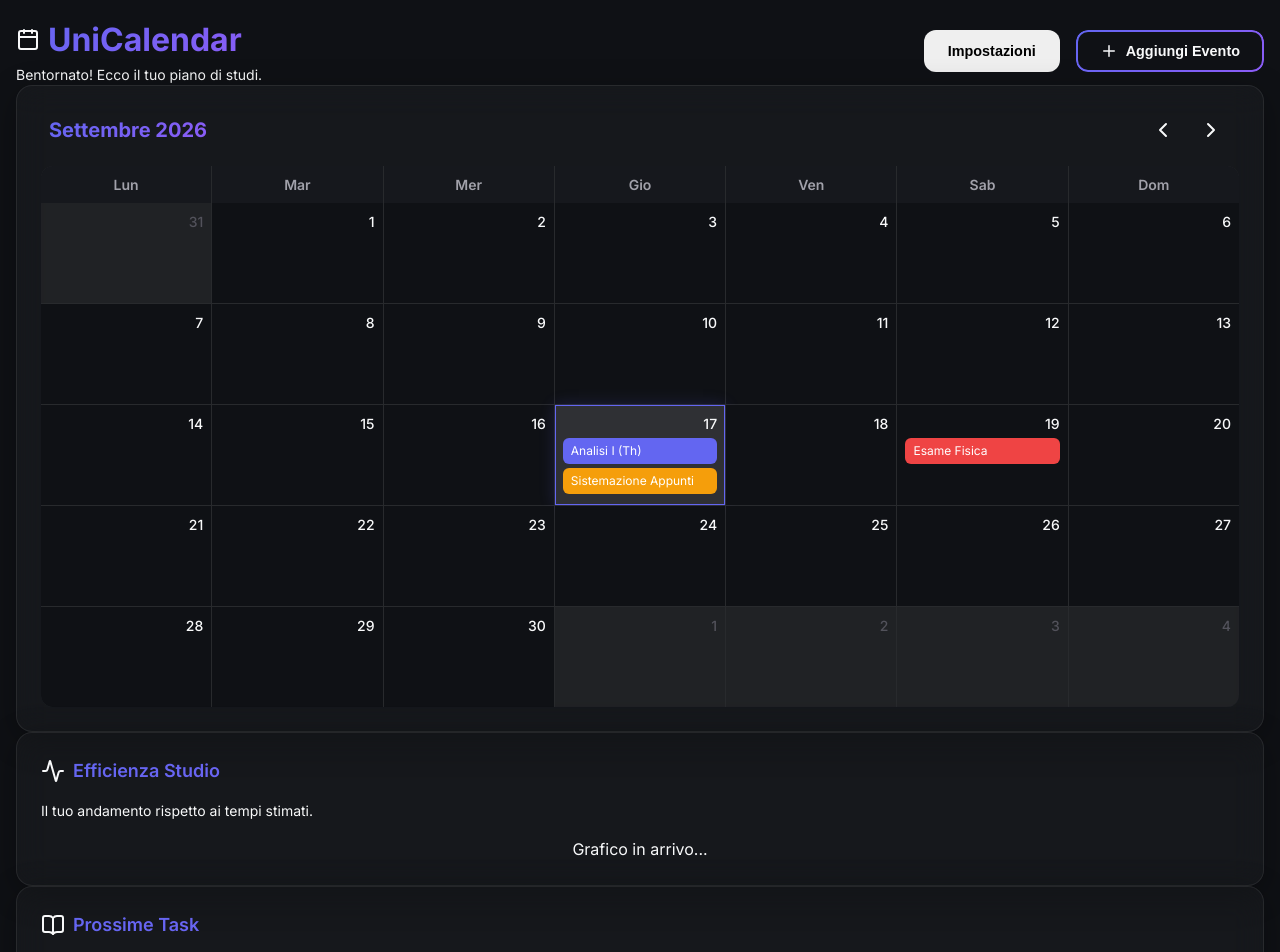
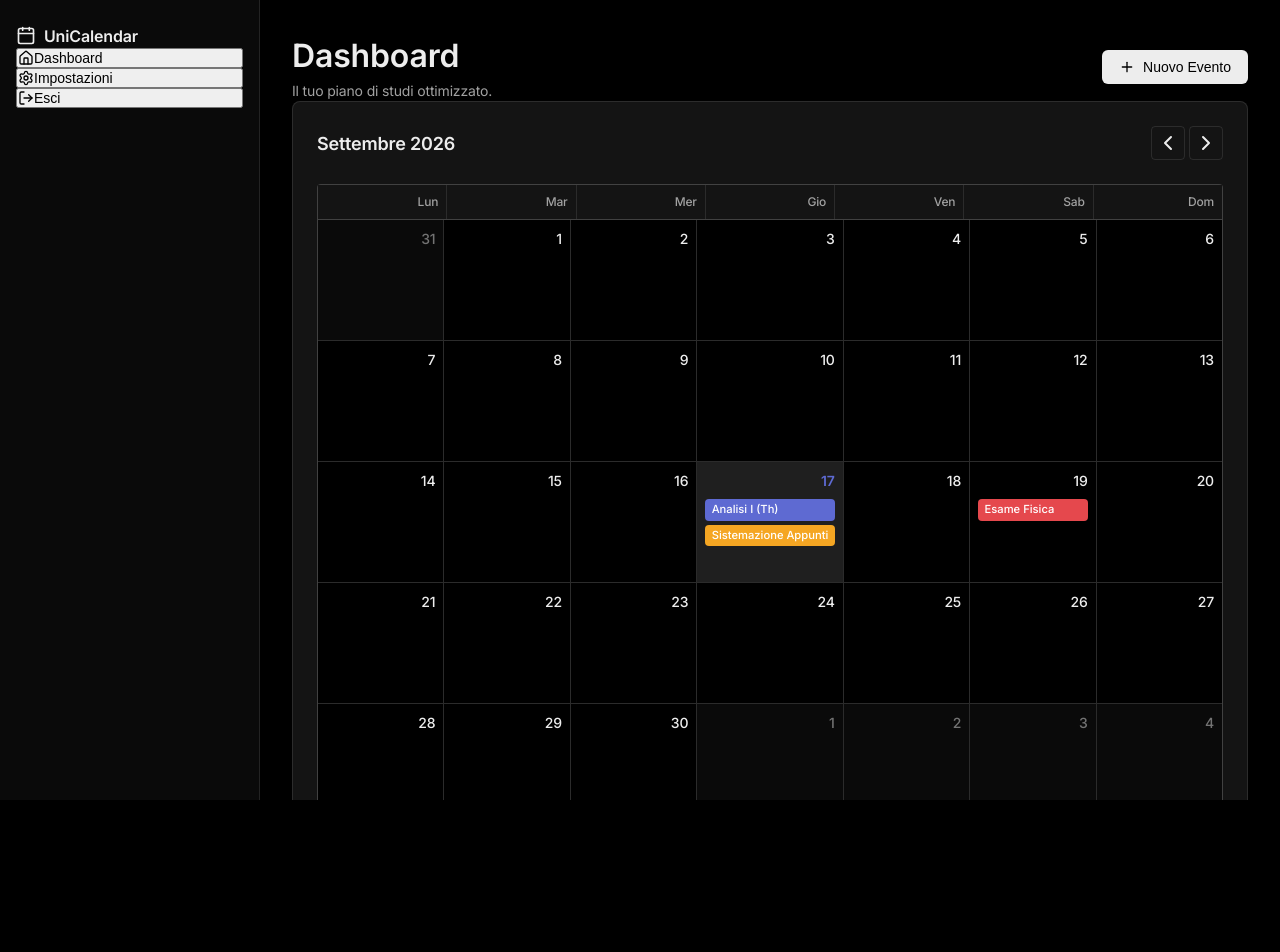
Before and after one commit to simonemagistrali/UniCalendar, a React (Vite) app: page /home in a window 1280 px wide. Shown: the top 952 px of the page. After the commit the page ends 800 px from the top, so only its background shows below. Built offline with nearby package versions, Linux system fonts and the light colour scheme.

Commit message:
style: Professional UI Redesign (SaaS layout, Linear theme)

```diff
--- a/src/components/features/calendar/Calendar.css
+++ b/src/components/features/calendar/Calendar.css
@@ -2,60 +2,67 @@
   display: flex;
   flex-direction: column;
   width: 100%;
+  background-color: var(--bg-surface);
+  border: 1px solid var(--border-color);
+  border-radius: 8px;
+  box-shadow: var(--shadow-sm);
 }
 
 .calendar-header {
   display: flex;
   justify-content: space-between;
   align-items: center;
-  margin-bottom: 1rem;
-  padding: 0 0.5rem;
+  margin-bottom: 1.5rem;
 }
 
 .calendar-title {
-  font-size: 1.25rem;
-  font-weight: 700;
+  font-size: 1.125rem;
+  font-weight: 600;
   text-transform: capitalize;
+  letter-spacing: -0.01em;
 }
 
 .calendar-nav {
   display: flex;
-  gap: 0.5rem;
+  gap: 0.25rem;
 }
 
 .calendar-nav-btn {
   background: transparent;
-  border: none;
+  border: 1px solid var(--border-color);
   color: var(--text-primary);
-  padding: 0.5rem;
-  border-radius: 50%;
+  padding: 0.25rem;
+  border-radius: 4px;
   cursor: pointer;
   display: flex;
   align-items: center;
   justify-content: center;
-  transition: background-color 0.2s ease;
+  transition: all 0.2s ease;
 }
 
 .calendar-nav-btn:hover {
-  background-color: rgba(255, 255, 255, 0.1);
+  background-color: var(--bg-hover);
+  border-color: var(--border-color-hover);
 }
 
 .calendar-grid-header {
   display: grid;
   grid-template-columns: repeat(7, 1fr);
   gap: 1px;
-  background-color: var(--glass-border);
-  border-top-left-radius: 12px;
-  border-top-right-radius: 12px;
-  overflow: hidden;
+  background-color: var(--border-color);
+  border-top: 1px solid var(--border-color);
+  border-left: 1px solid var(--border-color);
+  border-right: 1px solid var(--border-color);
+  border-top-left-radius: 4px;
+  border-top-right-radius: 4px;
 }
 
 .calendar-weekday {
-  background-color: var(--bg-secondary);
+  background-color: var(--bg-surface);
   padding: 0.5rem;
-  text-align: center;
-  font-size: 0.875rem;
-  font-weight: 600;
+  text-align: right;
+  font-size: 0.75rem;
+  font-weight: 500;
   color: var(--text-secondary);
 }
 
@@ -63,40 +70,45 @@
   display: grid;
   grid-template-columns: repeat(7, 1fr);
   gap: 1px;
-  background-color: var(--glass-border);
-  border-bottom-left-radius: 12px;
-  border-bottom-right-radius: 12px;
-  overflow: hidden;
+  background-color: var(--border-color);
+  border: 1px solid var(--border-color);
+  border-bottom-left-radius: 4px;
+  border-bottom-right-radius: 4px;
 }
 
 .calendar-day {
   background-color: var(--bg-primary);
   padding: 0.5rem;
-  min-height: 100px;
+  min-height: 120px;
   display: flex;
   flex-direction: column;
   gap: 0.25rem;
-  transition: all 0.2s ease;
+  transition: background-color 0.2s ease;
 }
 
 .calendar-day:hover {
-  background-color: var(--glass-bg);
+  background-color: var(--bg-hover);
 }
 
 .calendar-day.other-month {
-  background-color: rgba(0, 0, 0, 0.2);
+  background-color: var(--bg-secondary);
   color: var(--text-muted);
 }
 
 .calendar-day.today {
-  background-color: var(--glass-bg);
-  box-shadow: inset 0 0 0 1px var(--accent-primary), 0 0 15px rgba(99, 102, 241, 0.2);
+  background-color: var(--bg-hover);
 }
 
 .calendar-day-num {
   text-align: right;
   font-size: 0.875rem;
   font-weight: 500;
+  margin-bottom: 0.25rem;
+}
+
+.calendar-day.today .calendar-day-num {
+  color: var(--accent-primary);
+  font-weight: 600;
 }
 
 .calendar-events {
@@ -104,10 +116,8 @@
   flex-direction: column;
   gap: 0.25rem;
   overflow-y: auto;
-  max-height: 70px;
 }
 
-/* Hide scrollbar for events */
 .calendar-events::-webkit-scrollbar {
   display: none;
 }
@@ -117,11 +127,13 @@
 }
 
 .calendar-event {
-  font-size: 0.75rem;
-  padding: 0.25rem 0.5rem;
-  border-radius: 6px;
+  font-size: 0.7rem;
+  padding: 0.15rem 0.4rem;
+  border-radius: 4px;
   color: #fff;
   white-space: nowrap;
   overflow: hidden;
   text-overflow: ellipsis;
+  font-weight: 500;
+  letter-spacing: 0;
 }
--- a/src/index.css
+++ b/src/index.css
@@ -1,28 +1,32 @@
 @import url('https://fonts.googleapis.com/css2?family=Inter:wght@300;400;500;600;700&display=swap');
 
 :root {
-  /* Premium Color Palette */
-  --bg-primary: #0f1115;
-  --bg-secondary: #16181d;
-  --bg-tertiary: #1e2029;
+  /* Linear-style Professional Dark Theme */
+  --bg-primary: #000000;
+  --bg-secondary: #0A0A0A;
+  --bg-tertiary: #111111;
+  --bg-surface: #141414;
+  --bg-hover: #1F1F1F;
 
-  --text-primary: #f8f9fa;
-  --text-secondary: #a1a1aa;
-  --text-muted: #52525b;
+  --text-primary: #EDEDED;
+  --text-secondary: #A1A1A1;
+  --text-muted: #737373;
 
-  --accent-primary: #6366f1; /* Indigo */
-  --accent-secondary: #8b5cf6; /* Violet */
-  --accent-success: #10b981;
-  --accent-warning: #f59e0b;
-  --accent-danger: #ef4444;
+  --accent-primary: #5E6AD2; /* Sleek indigo */
+  --accent-secondary: #717CF4;
 
-  /* Glassmorphism */
-  --glass-bg: rgba(255, 255, 255, 0.03);
-  --glass-border: rgba(255, 255, 255, 0.08);
-  --glass-shadow: 0 8px 32px 0 rgba(0, 0, 0, 0.3);
+  --accent-danger: #E5484D;
+  --accent-warning: #F5A623;
+  --accent-success: #30A46C;
+
+  /* Borders & Shadows */
+  --border-color: rgba(255, 255, 255, 0.1);
+  --border-color-hover: rgba(255, 255, 255, 0.2);
+  --shadow-sm: 0 1px 2px rgba(0, 0, 0, 0.5);
+  --shadow-md: 0 4px 12px rgba(0, 0, 0, 0.5);
 
   /* Typography */
-  --font-sans: 'Inter', sans-serif;
+  --font-sans: 'Inter', -apple-system, BlinkMacSystemFont, 'Segoe UI', Roboto, Helvetica, Arial, sans-serif;
 }
 
 * {
@@ -39,29 +43,25 @@ body {
   -webkit-font-smoothing: antialiased;
   -moz-osx-font-smoothing: grayscale;
   line-height: 1.5;
-  overflow-x: hidden;
+  letter-spacing: -0.01em;
 }
 
-/* Base Glass Container */
+/* Professional Surface Panels */
 .glass-panel {
-  background: var(--glass-bg);
-  backdrop-filter: blur(16px);
-  -webkit-backdrop-filter: blur(16px);
-  border: 1px solid var(--glass-border);
-  border-radius: 16px;
-  box-shadow: var(--glass-shadow);
+  background-color: var(--bg-surface);
+  border: 1px solid var(--border-color);
+  border-radius: 8px;
+  box-shadow: var(--shadow-sm);
+  transition: border-color 0.2s ease;
 }
 
-/* Beautiful Gradients */
-.text-gradient {
-  background: linear-gradient(135deg, var(--accent-primary), var(--accent-secondary));
-  -webkit-background-clip: text;
-  -webkit-text-fill-color: transparent;
-  background-clip: text;
+.glass-panel:hover {
+  border-color: var(--border-color-hover);
 }
 
-.bg-gradient {
-  background: linear-gradient(135deg, var(--accent-primary), var(--accent-secondary));
+/* Typography Enhancements */
+.text-gradient {
+  color: var(--text-primary); /* Removed harsh gradients for a more professional solid look */
 }
 
 /* Buttons */
@@ -69,47 +69,28 @@ body {
   display: inline-flex;
   align-items: center;
   justify-content: center;
-  padding: 0.75rem 1.5rem;
-  border-radius: 12px;
-  font-weight: 600;
-  font-size: 0.9rem;
+  padding: 0.5rem 1rem;
+  border-radius: 6px;
+  font-weight: 500;
+  font-size: 0.875rem;
   cursor: pointer;
   transition: all 0.2s ease;
-  border: none;
+  border: 1px solid transparent;
   gap: 0.5rem;
+  letter-spacing: 0;
 }
 
 .btn-primary {
-  background: var(--bg-primary);
-  color: var(--text-primary);
-  position: relative;
-  z-index: 1;
-}
-
-.btn-primary::before {
-  content: '';
-  position: absolute;
-  top: 0; left: 0; right: 0; bottom: 0;
-  border-radius: 12px;
-  padding: 2px;
-  background: linear-gradient(135deg, var(--accent-primary), var(--accent-secondary));
-  -webkit-mask: linear-gradient(#fff 0 0) content-box, linear-gradient(#fff 0 0);
-  -webkit-mask-composite: xor;
-  mask-composite: exclude;
-  z-index: -1;
-  transition: opacity 0.3s ease;
+  background-color: var(--text-primary);
+  color: var(--bg-primary);
 }
 
 .btn-primary:hover {
-  transform: translateY(-2px);
-  box-shadow: 0 4px 20px rgba(99, 102, 241, 0.4);
+  background-color: #ffffff;
+  opacity: 0.9;
 }
 
-.btn-primary:active {
-  transform: translateY(0);
-}
-
-/* Utility classes */
+/* Base Utility Classes */
 .flex { display: flex; }
 .flex-col { flex-direction: column; }
 .items-center { align-items: center; }
@@ -117,13 +98,37 @@ body {
 .justify-between { justify-content: space-between; }
 .gap-2 { gap: 0.5rem; }
 .gap-4 { gap: 1rem; }
+.gap-6 { gap: 1.5rem; }
 .w-full { width: 100%; }
 .h-full { height: 100%; }
 .p-4 { padding: 1rem; }
 .p-6 { padding: 1.5rem; }
-.text-center { text-align: center; }
 .text-sm { font-size: 0.875rem; }
-.text-lg { font-size: 1.125rem; }
-.text-xl { font-size: 1.25rem; }
-.font-bold { font-weight: 700; }
+.text-xs { font-size: 0.75rem; }
+.font-medium { font-weight: 500; }
 .font-semibold { font-weight: 600; }
+.text-muted { color: var(--text-muted); }
+.text-secondary { color: var(--text-secondary); }
+
+/* Sidebar Layout */
+.layout-wrapper {
+  display: flex;
+  height: 100vh;
+  overflow: hidden;
+}
+
+.sidebar {
+  width: 260px;
+  background-color: var(--bg-secondary);
+  border-right: 1px solid var(--border-color);
+  display: flex;
+  flex-direction: column;
+  padding: 1.5rem 1rem;
+}
+
+.main-content {
+  flex: 1;
+  overflow-y: auto;
+  padding: 2rem;
+  background-color: var(--bg-primary);
+}
--- a/src/pages/Home.tsx
+++ b/src/pages/Home.tsx
@@ -1,91 +1,107 @@
-import React, { useState } from 'react';
-import { CalendarIcon, BookOpen, Activity, Clock, Plus } from 'lucide-react';
+import React from 'react';
+import { CalendarIcon, BookOpen, Activity, Clock, Plus, Settings, Home as HomeIcon, LogOut } from 'lucide-react';
 import { Calendar } from '../components/features/calendar/Calendar';
 import { GlassPanel } from '../components/ui/GlassPanel';
 import { Button } from '../components/ui/Button';
-import { Modal } from '../components/ui/Modal';
 import { useNavigate } from 'react-router-dom';
 
 export function Home() {
   const navigate = useNavigate();
-  const [isModalOpen, setIsModalOpen] = useState(false);
 
   return (
-    <div className="flex flex-col min-h-screen p-4 md:p-8 gap-6 animate-in fade-in duration-500">
-      <header className="flex justify-between items-center mb-4">
+    <div className="layout-wrapper animate-in fade-in duration-300">
+
+      {/* Sidebar Professionale */}
+      <aside className="sidebar">
+        <div className="flex items-center gap-2 mb-10 px-2">
+          <CalendarIcon size={20} className="text-white" />
+          <span className="font-semibold text-lg tracking-tight">UniCalendar</span>
+        </div>
+
+        <nav className="flex flex-col gap-1 flex-1">
+          <button className="flex items-center gap-3 px-3 py-2 rounded-md bg-[var(--bg-hover)] text-[var(--text-primary)] text-sm font-medium transition-colors">
+            <HomeIcon size={16} />
+            Dashboard
+          </button>
+          <button className="flex items-center gap-3 px-3 py-2 rounded-md text-[var(--text-secondary)] hover:bg-[var(--bg-hover)] hover:text-[var(--text-primary)] text-sm font-medium transition-colors" onClick={() => navigate('/settings')}>
+            <Settings size={16} />
+            Impostazioni
+          </button>
+        </nav>
+
+        <div className="mt-auto">
+          <button className="flex items-center gap-3 px-3 py-2 rounded-md text-[var(--text-secondary)] hover:bg-[var(--bg-hover)] hover:text-[var(--text-primary)] text-sm font-medium w-full transition-colors" onClick={() => navigate('/login')}>
+            <LogOut size={16} />
+            Esci
+          </button>
+        </div>
+      </aside>
+
+      {/* Main Content Area */}
+      <main className="main-content">
+        <header className="flex justify-between items-center mb-8">
           <div>
-          <h1 className="text-2xl font-bold text-gradient flex items-center gap-2">
-            <CalendarIcon />
-            UniCalendar
-          </h1>
-          <p className="text-secondary text-sm mt-1">Bentornato! Ecco il tuo piano di studi.</p>
+            <h1 className="text-2xl font-semibold tracking-tight">Dashboard</h1>
+            <p className="text-secondary text-sm mt-1">Il tuo piano di studi ottimizzato.</p>
           </div>
-        <div className="flex gap-4">
-          <Button variant="secondary" onClick={() => navigate('/settings')}>
-            Impostazioni
+          <Button variant="primary" icon={<Plus size={16} />}>
+            Nuovo Evento
           </Button>
-          <Button icon={<Plus size={18} />} onClick={() => setIsModalOpen(true)}>
-            Aggiungi Evento
-          </Button>
-        </div>
         </header>
 
-      <main className="grid grid-cols-1 lg:grid-cols-3 gap-6 flex-1">
+        <div className="grid grid-cols-1 xl:grid-cols-3 gap-6">
           {/* Left Column: Calendar */}
-        <section className="lg:col-span-2 flex flex-col">
+          <div className="xl:col-span-2">
             <Calendar />
-        </section>
+          </div>
 
-        {/* Right Column: Dashboard & Tasks */}
-        <section className="flex flex-col gap-6">
-          <GlassPanel className="flex flex-col gap-4">
-            <div className="flex items-center gap-2 text-lg font-semibold text-gradient">
-              <Activity size={24} />
-              Efficienza Studio
+          {/* Right Column: Analytics & Tasks */}
+          <div className="flex flex-col gap-6">
+            <GlassPanel>
+              <div className="flex items-center gap-2 text-sm font-medium text-secondary mb-4">
+                <Activity size={16} />
+                STATISTICHE
               </div>
-            <p className="text-muted text-sm">Il tuo andamento rispetto ai tempi stimati.</p>
-            <div className="flex justify-center items-center h-32 border border-dashed border-[var(--glass-border)] rounded-xl">
-              <span className="text-muted">Grafico in arrivo...</span>
+              <div className="flex items-end gap-2">
+                <span className="text-3xl font-semibold">86%</span>
+                <span className="text-success text-sm font-medium mb-1">+2% questa sett.</span>
               </div>
+              <p className="text-muted text-xs mt-1">Efficienza di studio calcolata sulle ultime task.</p>
             </GlassPanel>
 
-          <GlassPanel className="flex flex-col gap-4 flex-1">
-            <div className="flex items-center gap-2 text-lg font-semibold text-gradient">
-              <BookOpen size={24} />
-              Prossime Task
+            <GlassPanel className="flex-1">
+              <div className="flex items-center gap-2 text-sm font-medium text-secondary mb-4">
+                <BookOpen size={16} />
+                DA FARE (PRIORITÀ)
               </div>
-            <p className="text-muted text-sm">Le tue attività di studio ordinate per importanza.</p>
+
               <ul className="flex flex-col gap-3">
-              <li className="p-4 bg-white/5 rounded-xl border-l-4 border-[var(--accent-danger)]">
-                <div className="font-semibold text-sm">Analisi Matematica I - Esercizi</div>
-                <div className="text-muted text-xs flex items-center gap-1 mt-2">
+                <li className="p-3 rounded-md border border-[var(--border-color)] bg-[var(--bg-primary)] flex flex-col gap-2">
+                  <div className="flex justify-between items-start">
+                    <span className="font-medium text-sm">Esercizi Analisi I</span>
+                    <span className="w-2 h-2 rounded-full bg-[var(--accent-danger)] mt-1.5"></span>
+                  </div>
+                  <div className="flex items-center gap-1 text-xs text-muted">
                     <Clock size={12} />
-                  Alta Priorità - Esame in 10 giorni
+                    Scadenza: Esame tra 10gg
                   </div>
                 </li>
-              <li className="p-4 bg-white/5 rounded-xl border-l-4 border-[var(--accent-warning)]">
-                <div className="font-semibold text-sm">Fisica II - Sistemazione Appunti</div>
-                <div className="text-muted text-xs flex items-center gap-1 mt-2">
+
+                <li className="p-3 rounded-md border border-[var(--border-color)] bg-[var(--bg-primary)] flex flex-col gap-2">
+                  <div className="flex justify-between items-start">
+                    <span className="font-medium text-sm">Appunti Fisica II</span>
+                    <span className="w-2 h-2 rounded-full bg-[var(--accent-warning)] mt-1.5"></span>
+                  </div>
+                  <div className="flex items-center gap-1 text-xs text-muted">
                     <Clock size={12} />
-                  Media Priorità
+                    Tempo stimato: 1h 30m
                   </div>
                 </li>
               </ul>
             </GlassPanel>
-        </section>
+          </div>
+        </div>
       </main>
-
-      {/* Example Modal */}
-      <Modal isOpen={isModalOpen} onClose={() => setIsModalOpen(false)} title="Nuovo Evento">
-        <p className="text-sm text-secondary mb-6">
-          Qui potrai inserire una nuova lezione, un esame o uno spostamento.
-          Il form è in fase di sviluppo.
-        </p>
-        <div className="flex justify-end gap-3">
-          <Button variant="ghost" onClick={() => setIsModalOpen(false)}>Annulla</Button>
-          <Button variant="primary" onClick={() => setIsModalOpen(false)}>Salva (Demo)</Button>
-        </div>
-      </Modal>
     </div>
   );
 }
```
Lines whose indentation alone changed are shown as unchanged.
